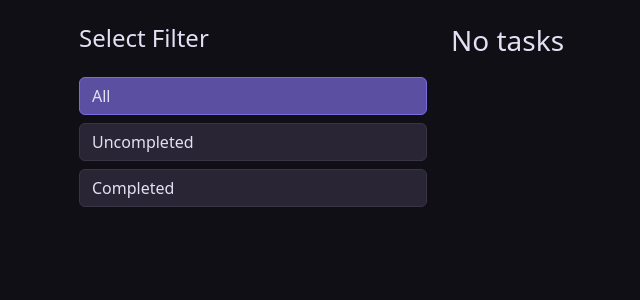
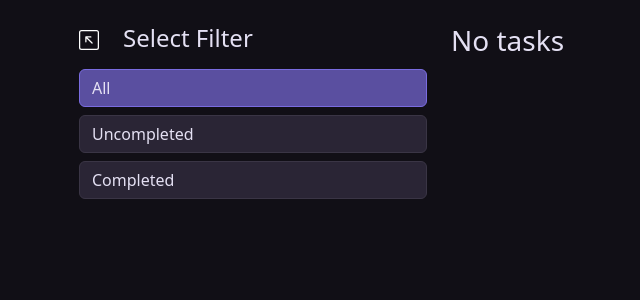
Before and after one commit to Alex-SA1/Efficient-Study-Platform, a Django app: template website/templates/task_list.html in a window 1280 px wide. Shown: the part 173-473 px from the top of the page, without its empty margins (15-655 px from the left). Run offline with Django 5.2, Linux system fonts and the light colour scheme; the template is opened without the code that fills it, so the values that code supplies are empty; some libraries are stand-ins or nearby versions.

Commit message:
add back button on task list page

```diff
--- a/website/templates/task_list.html
+++ b/website/templates/task_list.html
@@ -39,7 +39,16 @@
     <div class="container p-4">
         <div class="row justify-content-start">
             <div class="col-12 col-md-4">
-                <h4 class="mb-4">Select Filter</h4>
+                <div class="w-100 d-flex align-items-center gap-4 mb-3">
+                    <a href="{% url 'main' %}" class="text-decoration: none; all: unset;">
+                        <svg xmlns="http://www.w3.org/2000/svg" width="20" height="20" fill="white"
+                            class="bi bi-arrow-up-left-square" viewBox="0 0 16 16">
+                            <path fill-rule="evenodd"
+                                d="M15 2a1 1 0 0 0-1-1H2a1 1 0 0 0-1 1v12a1 1 0 0 0 1 1h12a1 1 0 0 0 1-1zM0 2a2 2 0 0 1 2-2h12a2 2 0 0 1 2 2v12a2 2 0 0 1-2 2H2a2 2 0 0 1-2-2zm10.096 8.803a.5.5 0 1 0 .707-.707L6.707 6h2.768a.5.5 0 1 0 0-1H5.5a.5.5 0 0 0-.5.5v3.975a.5.5 0 0 0 1 0V6.707z" />
+                        </svg>
+                    </a>
+                    <h4 class="mb-0">Select Filter</h4>
+                </div>
 
                 <div class="filter-buttons d-flex flex-column">
                     <button type="button" class="btn active">All</button>
```
